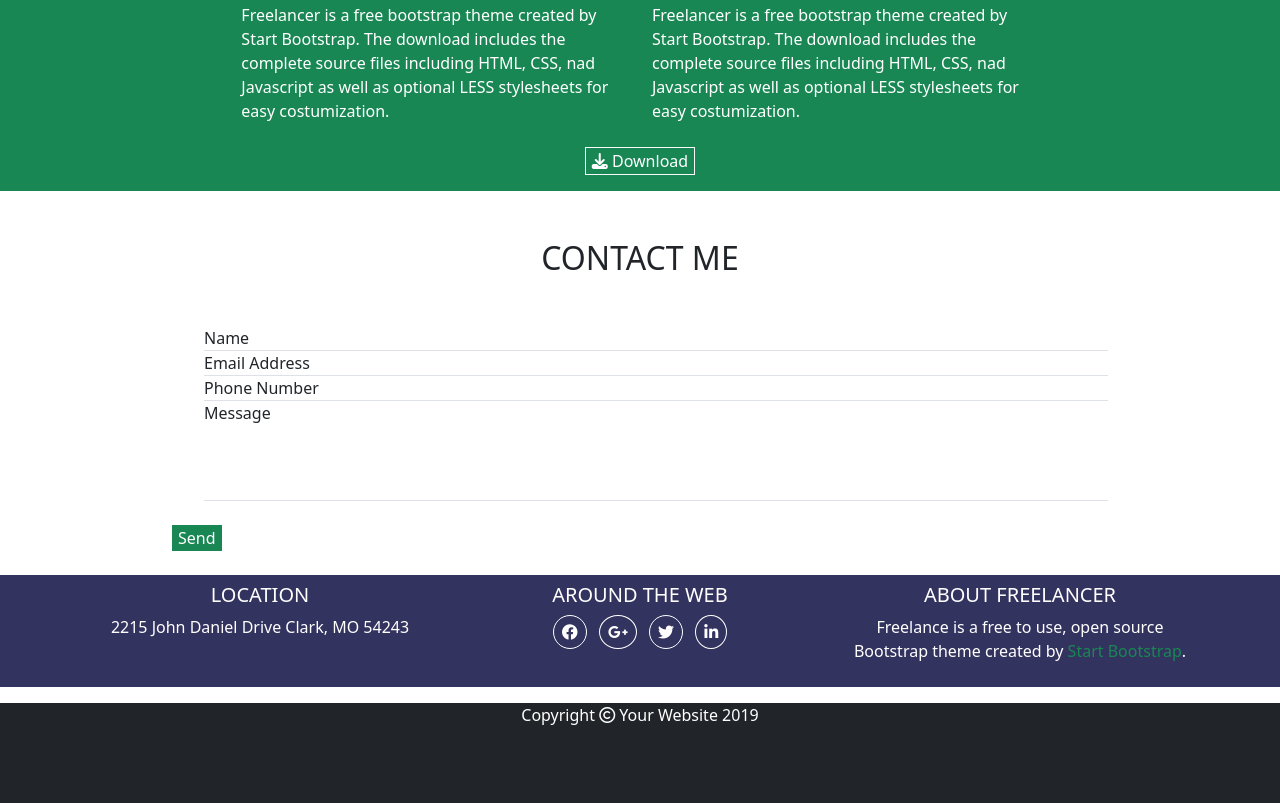
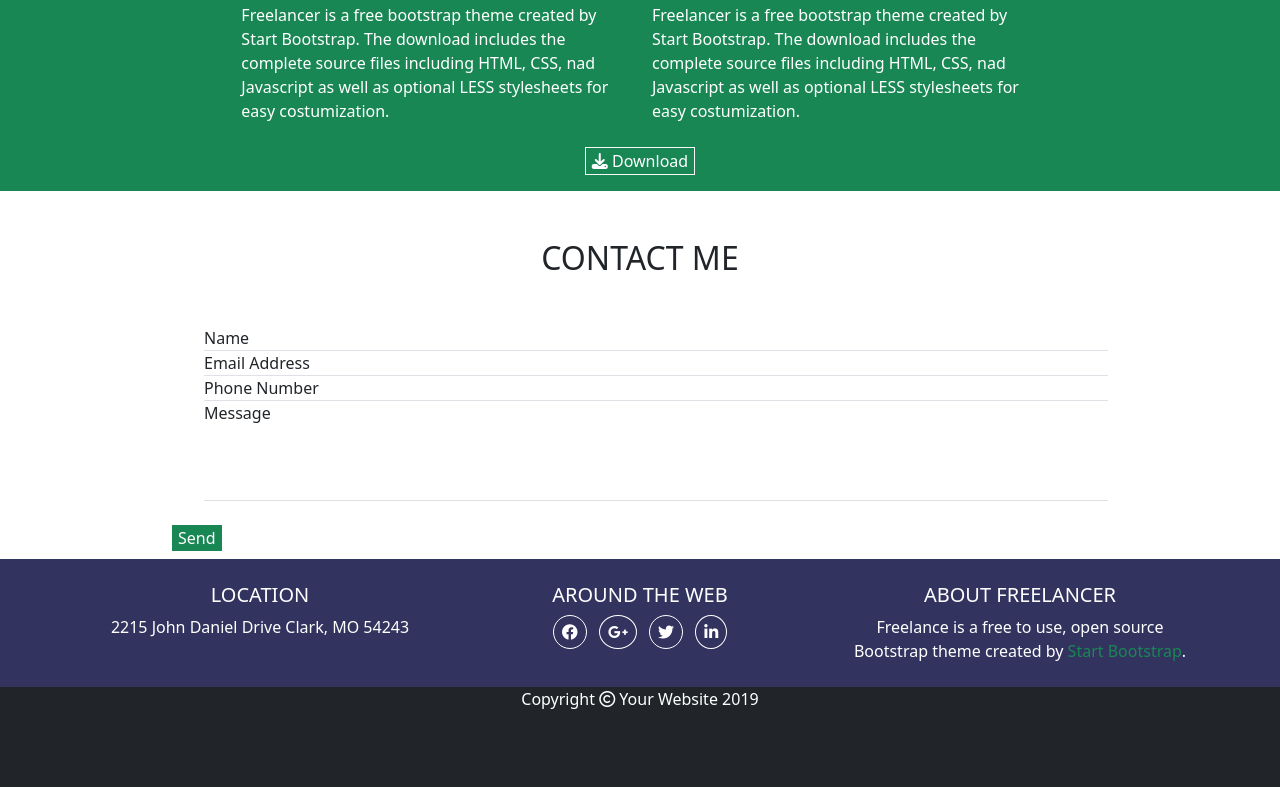
Before and after one commit to Maino24/html-css-bootstrap-freelancer, a plain HTML site: page index.html in a window 1280 px wide. Shown: the part 1306-2109 px from the top of the page. Drawn offline with nearby package versions, Linux system fonts and the light colour scheme.

Commit message:
eliminato margine tra footer e ultima section

```diff
--- a/index.html
+++ b/index.html
@@ -115,7 +115,7 @@
                         <li class="border border-top-0 border-end-0 border-start-0">Phone Number</li>
                         <li style="height: 100px" class="border border-top-0 border-end-0 border-start-0">Message</li>
                     </ul>
-                    <div class="text-right ">
+                    <div class="text-right">
                         <button class="text-white bg-success border-0 my-2">Send</button>
                     </div>
                 </div>
@@ -124,8 +124,8 @@
         </section>
 
         <section class="bg-color">
-            <div class="container text-center text-white">
-                <div class="row my-3">
+            <div class="container text-center text-white pt-3">
+                <div class="row">
                     <div class="col-sm-4 my-2">
                         <h5>LOCATION</h5>
                         <p class="">2215 John Daniel Drive Clark, MO 54243</p>
```
